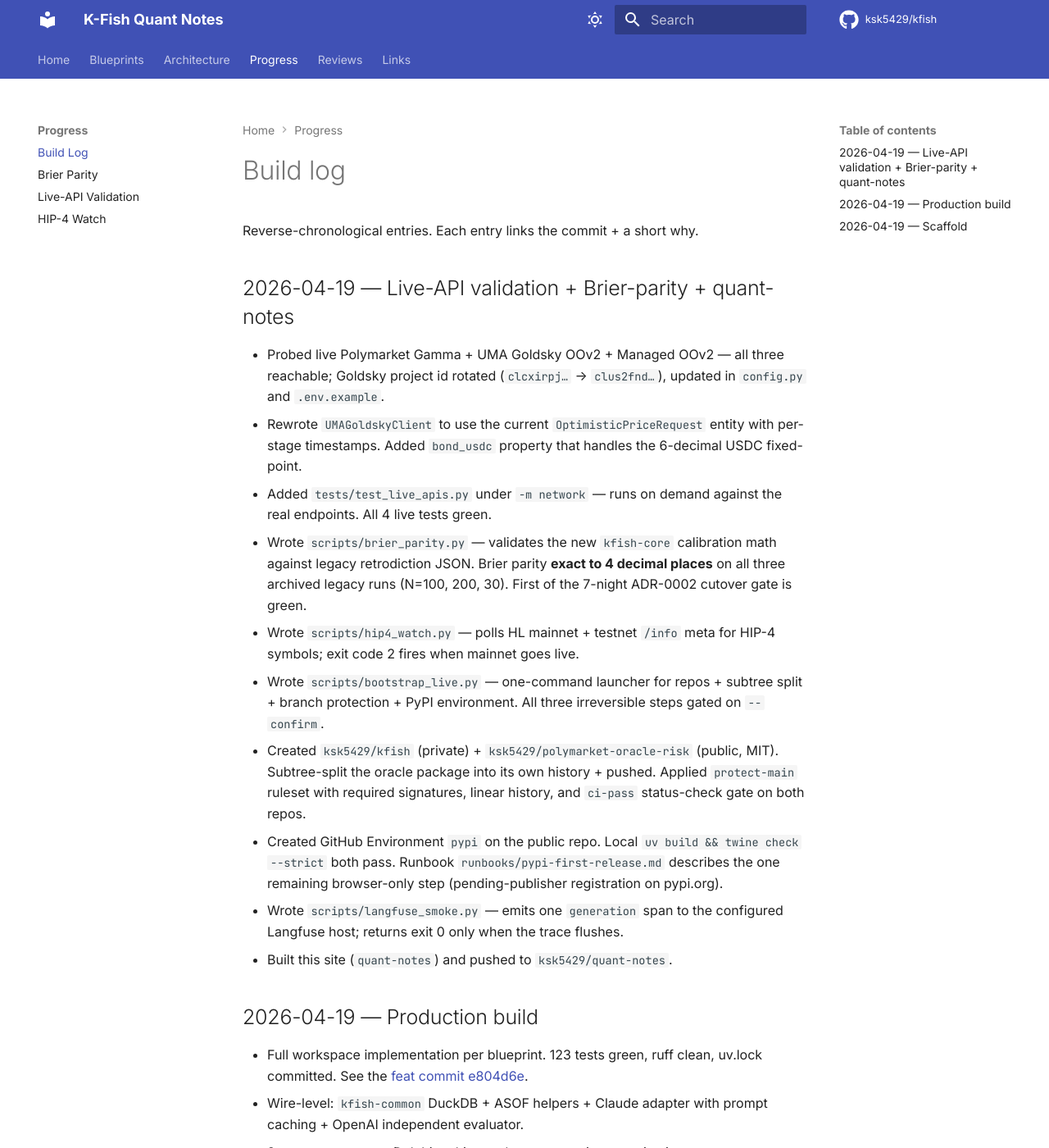
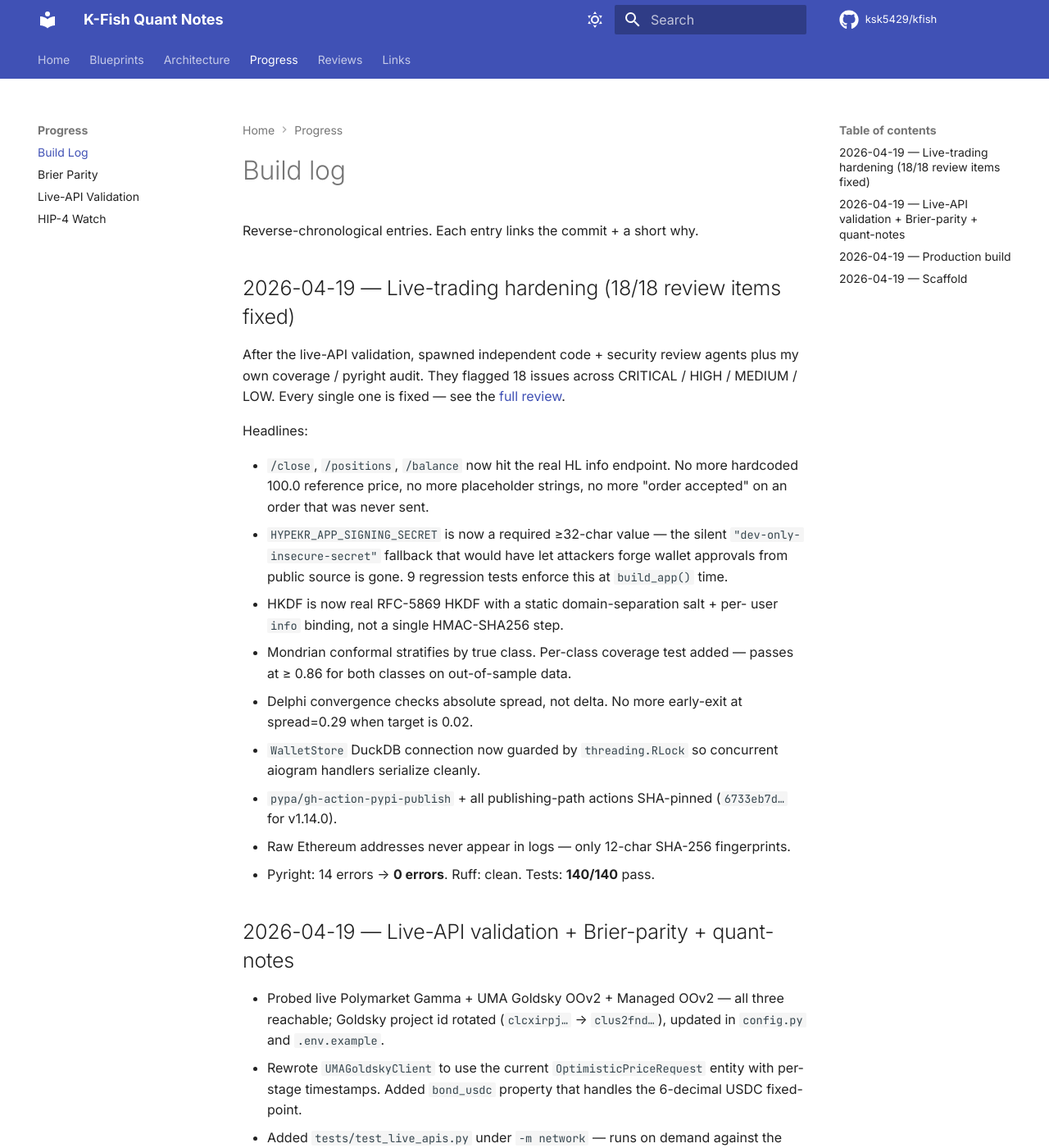
Before and after one commit to ksk5429/quant-notes, an MkDocs documentation site: the page built from docs/progress/build-log.md, in a window 1280 px wide and 1400 px high. Shown: the whole window at 82% size. Built offline with MkDocs 1.6.1 and Material for MkDocs 9.7.7, drawn with Linux system fonts in a browser that asks for light colours; comment, search, counter and statistics services are not loaded.

Commit message:
docs: live-hardening review + updated build log
Records the 18-item review + fix pass:
  * All 3 CRITICAL bot safety issues fixed
  * Mondrian conformal stratified, Delphi convergence corrected,
    real HKDF, WalletStore RLock
  * Publishing-path actions SHA-pinned
  * Pyright 14 -> 0 errors; 140/140 tests pass
  * Ethereum addresses never logged; fingerprints only

Co-Authored-By: Claude Opus 4.7 (1M context) <noreply@anthropic.com>

```diff
--- a/docs/progress/build-log.md
+++ b/docs/progress/build-log.md
@@ -6,6 +6,36 @@ description: What shipped when
 # Build log
 
 Reverse-chronological entries. Each entry links the commit + a short why.
+
+## 2026-04-19 — Live-trading hardening (18/18 review items fixed)
+
+After the live-API validation, spawned independent code + security review
+agents plus my own coverage / pyright audit. They flagged 18 issues across
+CRITICAL / HIGH / MEDIUM / LOW. Every single one is fixed — see the
+[full review](../reviews/2026-04-19-live-hardening.md).
+
+Headlines:
+
+- `/close`, `/positions`, `/balance` now hit the real HL info endpoint.
+  No more hardcoded 100.0 reference price, no more placeholder strings,
+  no more "order accepted" on an order that was never sent.
+- `HYPEKR_APP_SIGNING_SECRET` is now a required ≥32-char value — the silent
+  `"dev-only-insecure-secret"` fallback that would have let attackers forge
+  wallet approvals from public source is gone. 9 regression tests enforce
+  this at `build_app()` time.
+- HKDF is now real RFC-5869 HKDF with a static domain-separation salt + per-
+  user `info` binding, not a single HMAC-SHA256 step.
+- Mondrian conformal stratifies by true class. Per-class coverage test
+  added — passes at ≥ 0.86 for both classes on out-of-sample data.
+- Delphi convergence checks absolute spread, not delta. No more early-exit
+  at spread=0.29 when target is 0.02.
+- `WalletStore` DuckDB connection now guarded by `threading.RLock` so
+  concurrent aiogram handlers serialize cleanly.
+- `pypa/gh-action-pypi-publish` + all publishing-path actions SHA-pinned
+  (`6733eb7d…` for v1.14.0).
+- Raw Ethereum addresses never appear in logs — only 12-char SHA-256
+  fingerprints.
+- Pyright: 14 errors → **0 errors**. Ruff: clean. Tests: **140/140** pass.
 
 ## 2026-04-19 — Live-API validation + Brier-parity + quant-notes
 
--- a/mkdocs.yml
+++ b/mkdocs.yml
@@ -130,5 +130,6 @@ nav:
   - Reviews:
       - Self-Review Template: reviews/template.md
       - Open Questions: reviews/open-questions.md
+      - 2026-04-19 Live-Hardening: reviews/2026-04-19-live-hardening.md
   - Links:
       - Related Repos: links.md
```
Also changed, not shown: docs/reviews/2026-04-19-live-hardening.md (added, +109 -0 lines), docs/reviews/open-questions.md (+6 -0 lines).
